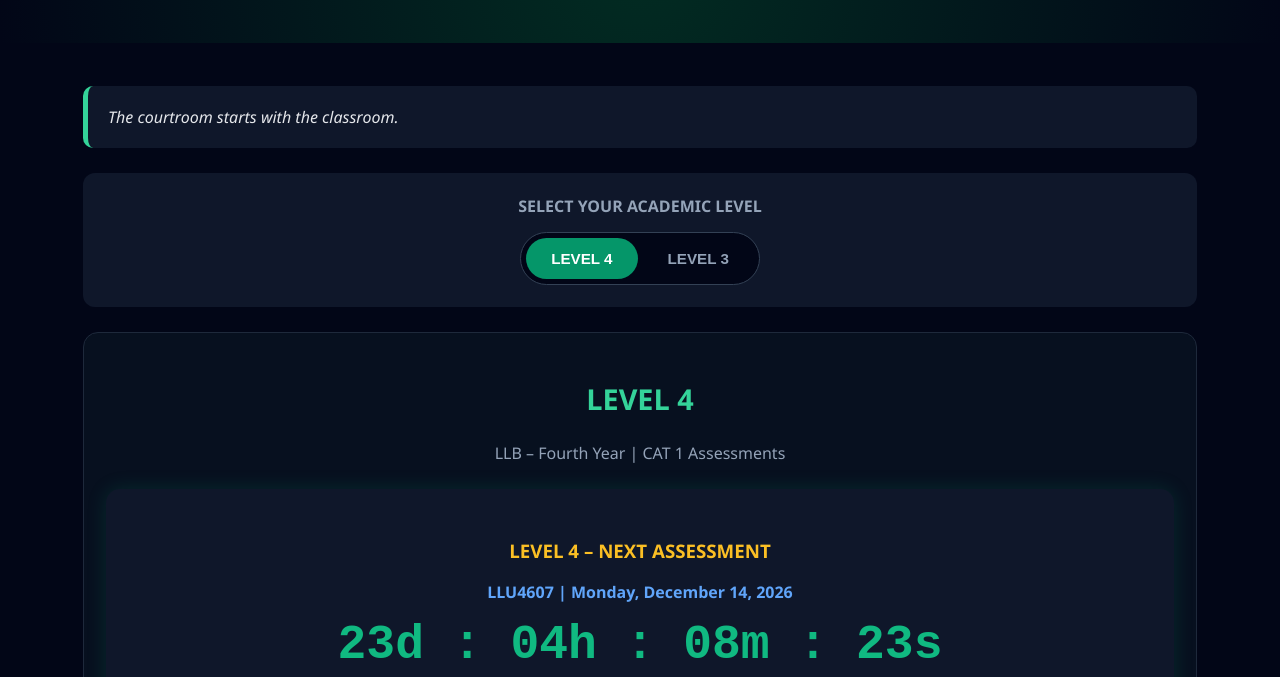
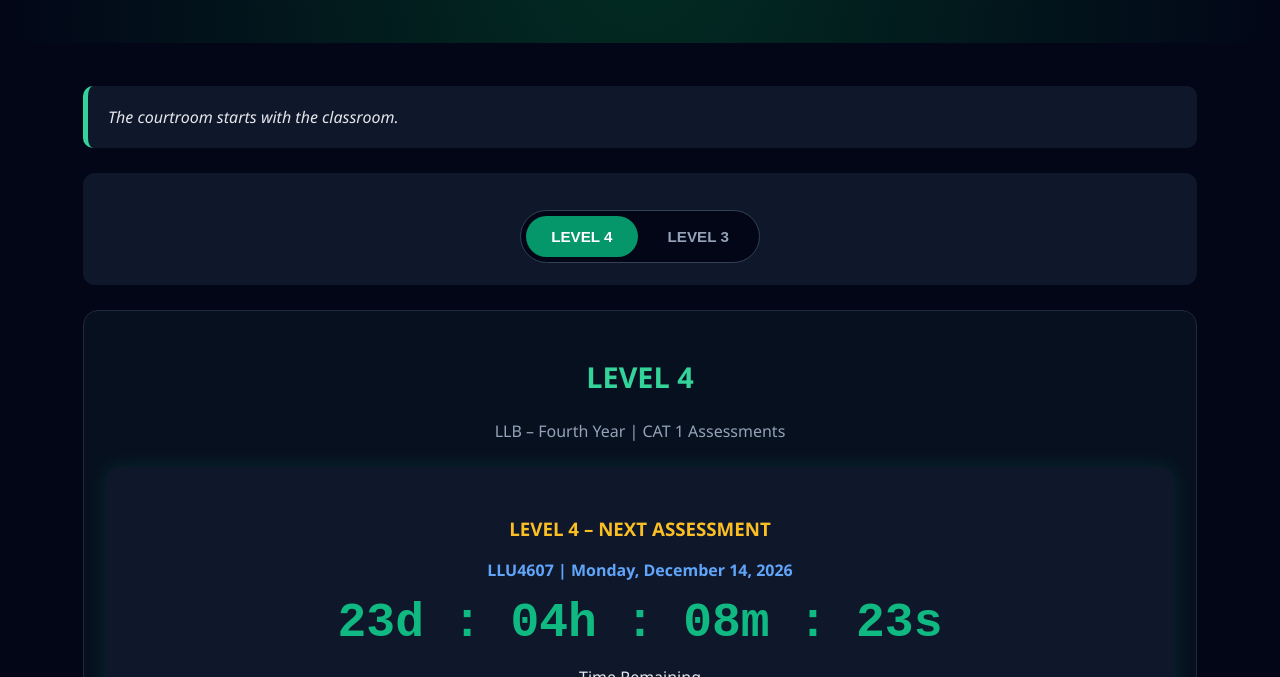
Before and after one commit to Abishethvarman/ousl-llb-hons, a plain HTML site: page countdown.html in a window 1280 px wide. Shown: the part 123-800 px from the top of the page. Drawn offline with Linux system fonts and the light colour scheme.

Commit message:
Remove academic level label from switch area
Removed the academic level label from the switch area.

```diff
--- a/countdown.html
+++ b/countdown.html
@@ -238,7 +238,7 @@ footer {
 <!-- LEVEL SWITCH -->
 
 <div class="switch-area">
-  <div class="switch-label">SELECT YOUR ACADEMIC LEVEL</div>
+  <div class="switch-label"></div>
 
   <div class="toggle">
     <button id="btn4" class="active" onclick="showLevel(4)">
```
